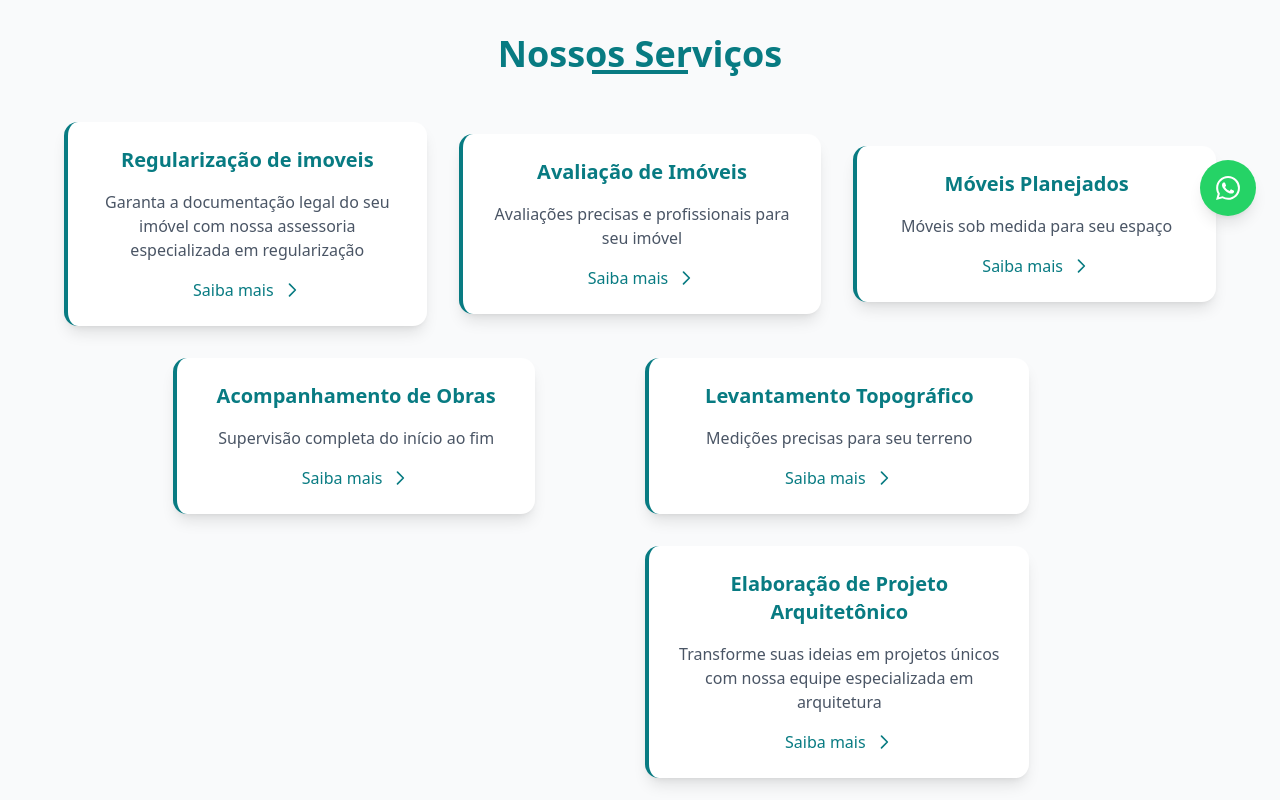
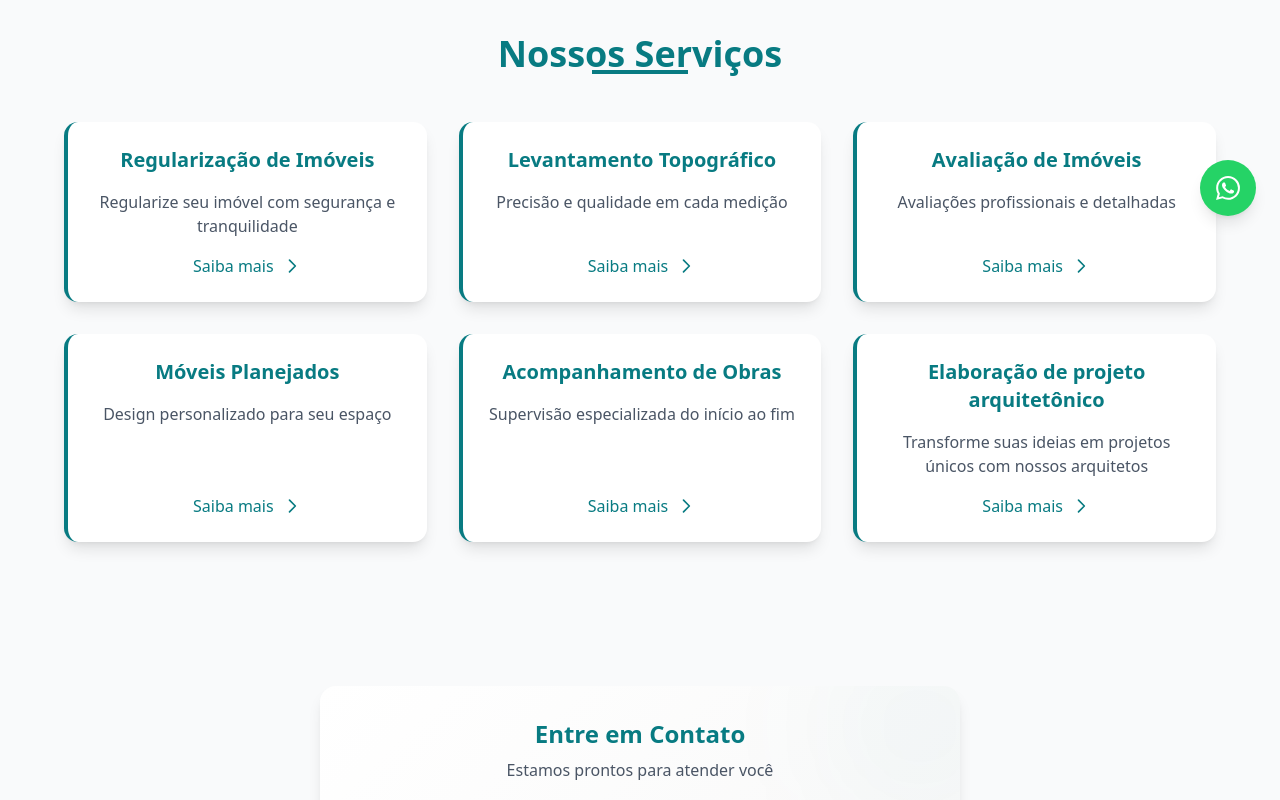
Before and after one commit to morgadothiago/imovel_360, a Next.js app: page / in a window 1280 px wide. Shown: the part 560-1360 px from the top of the page. Built offline with nearby package versions, Linux system fonts and the light colour scheme.

Commit message:
atualizando codigo

```diff
--- a/src/app/page.tsx
+++ b/src/app/page.tsx
@@ -7,6 +7,7 @@ import Topolog from "@/app/assets/topo.png";
 import moveisPlanejadoimg from "@/app/assets/moveis.png";
 import obras from "@/app/assets/obra.png";
 import avaliacao from "@/app/assets/avaliacao.png";
+import projetoarquitetonico from '@/app/assets/projetoarquitetonico.jpg'
 
 
 export default function Home() {
@@ -39,9 +40,9 @@ export default function Home() {
       description: "Supervisão especializada do início ao fim"
     },
     {
-      image: obras,
+      image: projetoarquitetonico,
       title: "Elaboração de projeto arquitetônico",
-      description: "Transforme suas ideias em projetos únicos com nossa equipe especializada em arquitetura"
+      description: "Transforme suas ideias em projetos únicos com nossos  arquitetos"
     }
   ];
 
@@ -129,13 +130,17 @@ export default function Home() {
           <span className="absolute bottom-0 left-1/2 transform -translate-x-1/2 w-24 h-1 bg-[#087B82] mt-4"></span>
         </h1>
 
-        <div className="grid grid-cols-1 sm:grid-cols-2 lg:grid-cols-3 gap-8 max-w-6xl mx-auto place-items-center">
-          {/* Card 1 - Regularização */}
-          <div className="bg-white rounded-xl shadow-lg p-6 transform hover:shadow-xl transition-all duration-300 border-l-4 border-[#087B82] group w-full max-w-sm">
-            <a href="/regularizacao" className="block">
-              <h2 className="text-xl font-semibold text-[#087B82] mb-4 group-hover:text-[#065c61] transition-colors text-center">Regularização de imoveis</h2>
-              <p className="text-gray-600 mb-4 text-center">Garanta a documentação legal do seu imóvel com nossa assessoria especializada em regularização</p>
-              <div className="flex items-center text-[#087B82] group-hover:text-[#065c61] justify-center">
+        <div className="grid grid-cols-1 sm:grid-cols-2 lg:grid-cols-3 gap-8 max-w-6xl mx-auto">
+          {slides.map((service, index) => (
+            <div key={index} className="bg-white rounded-xl shadow-lg p-6 transform hover:shadow-xl transition-all duration-300 border-l-4 border-[#087B82] group h-full">
+              <a href={`/${service.title.toLowerCase().replace(/\s+/g, '-')}`} className="block h-full flex flex-col">
+                <h2 className="text-xl font-semibold text-[#087B82] mb-4 group-hover:text-[#065c61] transition-colors text-center">
+                  {service.title}
+                </h2>
+                <p className="text-gray-600 mb-4 text-center flex-grow">
+                  {service.description}
+                </p>
+                <div className="flex items-center text-[#087B82] group-hover:text-[#065c61] justify-center mt-auto">
                   <span>Saiba mais</span>
                   <svg className="w-5 h-5 ml-2 transform group-hover:translate-x-2 transition-transform" fill="none" stroke="currentColor" viewBox="0 0 24 24">
                     <path strokeLinecap="round" strokeLinejoin="round" strokeWidth="2" d="M9 5l7 7-7 7"/>
@@ -143,78 +148,8 @@ export default function Home() {
                 </div>
               </a>
             </div>
-
-          {/* Card 2 - Avaliação */}
-          <div className="bg-white rounded-xl shadow-lg p-6 transform hover:shadow-xl transition-all duration-300 border-l-4 border-[#087B82] group w-full max-w-sm">
-            <a href="/avaliacao" className="block">
-              <h2 className="text-xl font-semibold text-[#087B82] mb-4 group-hover:text-[#065c61] transition-colors text-center">Avaliação de Imóveis</h2>
-              <p className="text-gray-600 mb-4 text-center">Avaliações precisas e profissionais para seu imóvel</p>
-              <div className="flex items-center text-[#087B82] group-hover:text-[#065c61] justify-center">
-                <span>Saiba mais</span>
-                <svg className="w-5 h-5 ml-2 transform group-hover:translate-x-2 transition-transform" fill="none" stroke="currentColor" viewBox="0 0 24 24">
-                  <path strokeLinecap="round" strokeLinejoin="round" strokeWidth="2" d="M9 5l7 7-7 7"/>
-                </svg>
+          ))}
         </div>
-            </a>
-          </div>
-
-          {/* Card 3 - Móveis */}
-          <div className="bg-white rounded-xl shadow-lg p-6 transform hover:shadow-xl transition-all duration-300 border-l-4 border-[#087B82] group w-full max-w-sm">
-            <a href="/moveis" className="block">
-              <h2 className="text-xl font-semibold text-[#087B82] mb-4 group-hover:text-[#065c61] transition-colors text-center">Móveis Planejados</h2>
-              <p className="text-gray-600 mb-4 text-center">Móveis sob medida para seu espaço</p>
-              <div className="flex items-center text-[#087B82] group-hover:text-[#065c61] justify-center">
-                <span>Saiba mais</span>
-                <svg className="w-5 h-5 ml-2 transform group-hover:translate-x-2 transition-transform" fill="none" stroke="currentColor" viewBox="0 0 24 24">
-                  <path strokeLinecap="round" strokeLinejoin="round" strokeWidth="2" d="M9 5l7 7-7 7"/>
-                </svg>
-              </div>
-            </a>
-          </div>
-
-          {/* Card 4 - Obras */}
-          <div className="bg-white  rounded-xl shadow-lg p-6 transform hover:shadow-xl transition-all duration-300 border-l-4 border-[#087B82] md:ml-[60%] group w-full max-w-sm lg:col-start-1 lg:col-span-1">
-            <a href="/obras" className="block">
-              <h2 className="text-xl font-semibold text-[#087B82] mb-4 group-hover:text-[#065c61] transition-colors text-center">Acompanhamento de Obras</h2>
-              <p className="text-gray-600 mb-4 text-center">Supervisão completa do início ao fim</p>
-              <div className="flex items-center text-[#087B82] group-hover:text-[#065c61] justify-center">
-                <span>Saiba mais</span>
-                <svg className="w-5 h-5 ml-2 transform group-hover:translate-x-2 transition-transform" fill="none" stroke="currentColor" viewBox="0 0 24 24">
-                  <path strokeLinecap="round" strokeLinejoin="round" strokeWidth="2" d="M9 5l7 7-7 7"/>
-                </svg>
-              </div>
-            </a>
-          </div>
-
-          {/* Card 5 - Topografia */}
-          <div className="bg-white rounded-xl shadow-lg p-6 transform hover:shadow-xl transition-all duration-300 border-l-4 border-[#087B82] group w-full max-w-sm lg:col-start-2 lg:col-span-2">
-            <a href="/topografia" className="block">
-              <h2 className="text-xl font-semibold text-[#087B82] mb-4 group-hover:text-[#065c61] transition-colors text-center">Levantamento Topográfico</h2>
-              <p className="text-gray-600 mb-4 text-center">Medições precisas para seu terreno</p>
-              <div className="flex items-center text-[#087B82] group-hover:text-[#065c61] justify-center">
-                <span>Saiba mais</span>
-                <svg className="w-5 h-5 ml-2 transform group-hover:translate-x-2 transition-transform" fill="none" stroke="currentColor" viewBox="0 0 24 24">
-                  <path strokeLinecap="round" strokeLinejoin="round" strokeWidth="2" d="M9 5l7 7-7 7"/>
-                </svg>
-              </div>
-            </a>
-          </div>
-
-          {/* Card 6 - Projeto Arquitetônico */}
-          <div className="bg-white rounded-xl shadow-lg p-6 transform hover:shadow-xl transition-all duration-300 border-l-4 border-[#087B82] group w-full max-w-sm lg:col-start-2 lg:col-span-2">
-            <a href="/projeto-arquitetonico" className="block">
-              <h2 className="text-xl font-semibold text-[#087B82] mb-4 group-hover:text-[#065c61] transition-colors text-center">Elaboração de Projeto Arquitetônico</h2>
-              <p className="text-gray-600 mb-4 text-center">Transforme suas ideias em projetos únicos com nossa equipe especializada em arquitetura</p>
-              <div className="flex items-center text-[#087B82] group-hover:text-[#065c61] justify-center">
-                <span>Saiba mais</span>
-                <svg className="w-5 h-5 ml-2 transform group-hover:translate-x-2 transition-transform" fill="none" stroke="currentColor" viewBox="0 0 24 24">
-                  <path strokeLinecap="round" strokeLinejoin="round" strokeWidth="2" d="M9 5l7 7-7 7"/>
-                </svg>
-              </div>
-            </a>
-          </div>
-        </div>
-
       </div>
 
       {/* Formulário de Contato */}
```
Also changed, not shown: 1 other file (tests, documents, lock files or other folders). Lines whose indentation alone changed are shown as unchanged.
